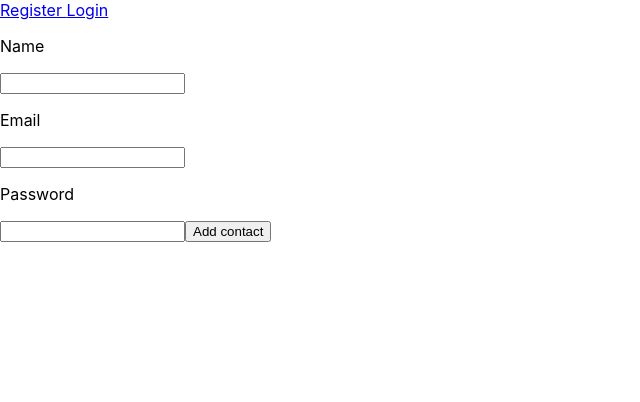
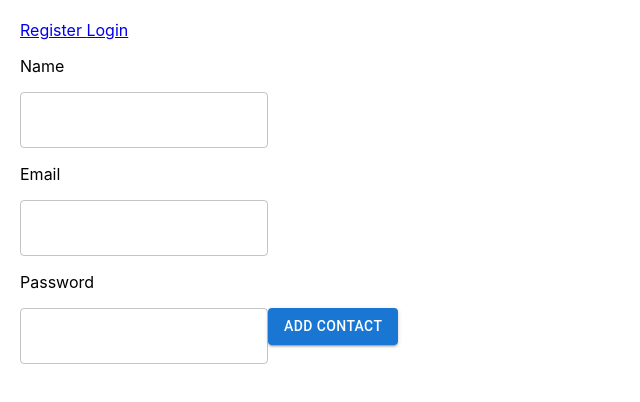
Before and after one commit to HorbovyiY/goit-react-hw-08-phonebook, a React (Create React App) app: page /goit-react-hw-08-phonebook/register in a window 1280 px wide. Shown: the top 402 px of the page, without its empty margins (0-640 px from the left). Built offline with nearby package versions, Linux system fonts and the light colour scheme.

Commit message:
додає оформлення кнопок та інпутів

```diff
--- a/package.json
+++ b/package.json
@@ -4,8 +4,9 @@
   "private": true,
   "homepage": "https://HorbovyiY.github.io/goit-react-hw-08-phonebook/",
   "dependencies": {
-    "@emotion/react": "^11.10.6",
-    "@emotion/styled": "^11.10.6",
+    "@emotion/react": "^11.10.8",
+    "@emotion/styled": "^11.10.8",
+    "@mui/material": "^5.12.2",
     "@reduxjs/toolkit": "^1.9.5",
     "@testing-library/jest-dom": "^5.16.3",
     "@testing-library/react": "^12.1.4",
--- a/src/components/App.jsx
+++ b/src/components/App.jsx
@@ -8,6 +8,7 @@ import { useEffect } from "react";
 import { refreshUser } from "redux/operations";
 import PrivateRoute from "./PrivateRoute";
 import PublicRoute from "./PublicRoute";
+import { Container } from "./App.styled";
 
 export const App = () => {
   const dispatch = useDispatch();
@@ -18,7 +19,7 @@ export const App = () => {
   },[dispatch])
 
   return (
-  !isRefreshing &&(<div>
+  !isRefreshing &&(<Container>
     <Routes>
       <Route path="/" element={ <Layout/>}>
         <Route
@@ -41,7 +42,7 @@ export const App = () => {
         />
       </Route>
       </Routes>
-    </div>)
+    </Container>)
 
   );
 };
--- a/src/components/App.styled.jsx
+++ b/src/components/App.styled.jsx
@@ -1,7 +1,5 @@
 import styled from '@emotion/styled'
 
-export const Title = styled.h2`
-    font-size: 24px;
-    margin-right: 20px;
-    margin-left: 20px;
+export const Container = styled.div`
+    padding: 20px;
 `
--- a/src/components/Filter/Filter.jsx
+++ b/src/components/Filter/Filter.jsx
@@ -1,4 +1,5 @@
 import { useDispatch, useSelector } from "react-redux";
+import TextField from '@mui/material/TextField';
 
 import { Title, FilterWrapper } from "./Filter.styled";
 import { changeFilter } from "redux/contactsSlice";
@@ -10,7 +11,7 @@ export const Filter = () => {
     return (
         <FilterWrapper>
             <Title>Find contacts by name</Title>
-            <input
+            <TextField
                 type="text"
                 value={filter}
                 onChange={(e) => {dispatch(changeFilter(e.currentTarget.value))}}
--- a/src/components/Form/Form.jsx
+++ b/src/components/Form/Form.jsx
@@ -1,7 +1,9 @@
 import { useState } from "react";
 import { useDispatch, useSelector } from "react-redux";
+import Button from '@mui/material/Button';
+import TextField from '@mui/material/TextField';
 
-import { ContactsForm, Name, AddContact } from "./Form.styled";
+import { ContactsForm, Name } from "./Form.styled";
 import { addContact } from "redux/operations";
 
 export const Form = () => {
@@ -46,7 +48,7 @@ export const Form = () => {
             <ContactsForm onSubmit={onSubmit}>
                 <label>
                     <Name>Name</Name>
-                    <input
+                    <TextField
                         type="text"
                         name="name"
                         pattern="^[a-zA-Zа-яА-Я]+(([' -][a-zA-Zа-яА-Я ])?[a-zA-Zа-яА-Я]*)*$"
@@ -58,7 +60,7 @@ export const Form = () => {
                 </label>
                 <label>
                     <Name>Number</Name>
-                    <input
+                    <TextField
                         type="tel"
                         name="number"
                         pattern="\+?\d{1,4}?[-.\s]?\(?\d{1,3}?\)?[-.\s]?\d{1,4}[-.\s]?\d{1,4}[-.\s]?\d{1,9}"
@@ -68,6 +70,6 @@ export const Form = () => {
                         required
                     />
                 </label>
-                <AddContact type="submit">Add contact</AddContact>
+                <Button variant="outlined" color="success" type="submit">Add contact</Button>
             </ContactsForm>)
 }
--- a/src/components/UserMenu/UserMenu.jsx
+++ b/src/components/UserMenu/UserMenu.jsx
@@ -1,3 +1,5 @@
+import Button from '@mui/material/Button';
+
 import { useDispatch, useSelector } from "react-redux"
 import { logoutUser } from "redux/operations";
 
@@ -8,7 +10,7 @@ const UserMenu = () => {
     return (
         <>
             <p>{ email }</p>
-            <button type="button" onClick={()=>dispatch(logoutUser())}>Logout</button>
+            <Button type="button" variant="outlined" color="secondary" onClick={()=>dispatch(logoutUser())}>Logout</Button>
         </>
     )
 }
--- a/src/pages/Contacts.jsx
+++ b/src/pages/Contacts.jsx
@@ -1,7 +1,8 @@
 import { useDispatch, useSelector } from "react-redux";
 import { useEffect } from "react";
+import Button from '@mui/material/Button';
 
-import { Item, DeleteContact, Title } from "./Contacts.styled";
+import { Item,  Title } from "./Contacts.styled";
 import { fetchContacts, deleteContact } from "../redux/operations";
 import { Form } from "components/Form/Form";
 import { Filter } from "components/Filter/Filter";
@@ -32,13 +33,13 @@ export const Contacts = () => {
                     ({ id, name, number }) =>
                         <Item key={id}>
                             {name}: {number}
-                            <DeleteContact type="button" onClick={()=>{dispatch(deleteContact(id))}}>Delete</DeleteContact>
+                            <Button type="button" variant="outlined" color="error" onClick={()=>{dispatch(deleteContact(id))}}>Delete</Button>
                         </Item>
                 ):
                 contacts.map(({ id, name, number }) =>
                     <Item key={id}>
                         {name}: {number}
-                        <DeleteContact type="button" onClick={()=>{dispatch(deleteContact(id))}}>Delete</DeleteContact>
+                        <Button variant="outlined" color="error" type="button" onClick={()=>{dispatch(deleteContact(id))}}>Delete</Button>
                     </Item>
                 )
             }
--- a/src/pages/Login.jsx
+++ b/src/pages/Login.jsx
@@ -1,5 +1,8 @@
 import { useState } from "react";
 import { useDispatch } from "react-redux";
+import Button from '@mui/material/Button';
+import TextField from '@mui/material/TextField';
+
 import { loginUser } from "redux/operations";
 
 export const Login = () => {
@@ -39,7 +42,7 @@ export const Login = () => {
             <form onSubmit={onSubmit}>
                 <label>
                     <p>Email</p>
-                    <input
+                    <TextField
                         type="email"
                         name="email"
                         value={email}
@@ -49,7 +52,7 @@ export const Login = () => {
                 </label>
                 <label>
                     <p>Password</p>
-                    <input
+                    <TextField
                         type="password"
                         name="password"
                         value={password}
@@ -57,7 +60,7 @@ export const Login = () => {
                         required
                     />
                 </label>
-                <button type="submit">Login</button>
+                <Button variant="contained" type="submit">Login</Button>
             </form>
         </>
     )
--- a/src/pages/Register.jsx
+++ b/src/pages/Register.jsx
@@ -1,5 +1,8 @@
 import { useState } from "react";
 import { useDispatch } from "react-redux";
+import Button from '@mui/material/Button';
+import TextField from '@mui/material/TextField';
+
 import { registerUser } from "redux/operations";
 
 export const Register = () => {
@@ -45,7 +48,7 @@ export const Register = () => {
             <form onSubmit={onSubmit}>
                 <label>
                     <p>Name</p>
-                    <input
+                    <TextField
                         type="text"
                         name="name"
                         value={name}
@@ -55,7 +58,7 @@ export const Register = () => {
                 </label>
                 <label>
                     <p>Email</p>
-                    <input
+                    <TextField
                         type="email"
                         name="email"
                         value={email}
@@ -65,7 +68,7 @@ export const Register = () => {
                 </label>
                 <label>
                     <p>Password</p>
-                    <input
+                    <TextField
                         type="password"
                         name="password"
                         value={password}
@@ -73,7 +76,7 @@ export const Register = () => {
                         required
                     />
                 </label>
-                <button type="submit">Add contact</button>
+                <Button variant="contained" type="submit">Add contact</Button>
             </form>
         </>
     )
```
Also changed, not shown: 1 other file (tests, documents, lock files or other folders).
